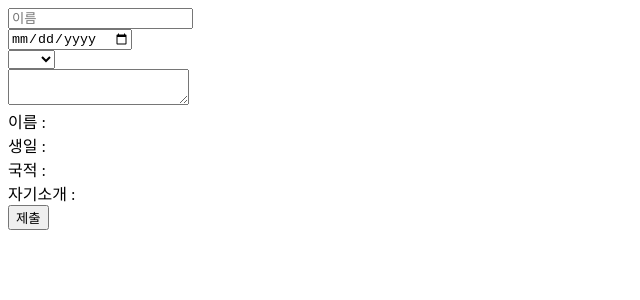
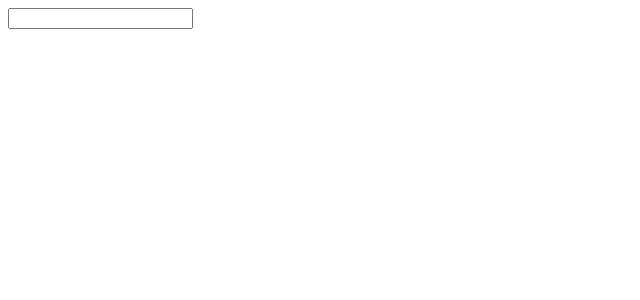
Before and after one commit to TaeHeeKim98/React_inflearn, a React (Vite) app in the folder section05/: page / in a window 1280 px wide. Shown: the top 300 px of the page, without its empty margins (0-640 px from the left). Built offline with nearby package versions, Linux system fonts and the light colour scheme.

Commit message:
no message

```diff
--- a/section05/src/App.jsx
+++ b/section05/src/App.jsx
@@ -1,10 +1,11 @@
 import "./App.css";
 import Register from "./components/Register";
+import HoolExam from "./components/HookExam";
 
 function App() {
   return (
     <>
-      <Register />
+      <HoolExam />
     </>
   );
 }
--- /dev/null
+++ b/section05/src/components/HookExam.jsx
@@ -0,0 +1,17 @@
+import useInput from "../hooks/useInput";
+// 3가지 hook 관련된 팁
+// 1. 함수 컴포넌트, 커스텀 훅 내부에서만 호출 가능
+// 2. 조건부로 호출될 수는 없다.
+// 3. 나만의 훅(Custom Hook) 직접 만들 수 있다.
+
+const HoolExam = () => {
+    const [input, onChage] = useInput();
+
+    return(
+        <div>
+            <input value={input} onChange={onChage} />
+        </div>
+    )
+}
+
+export default HoolExam
--- /dev/null
+++ b/section05/src/hooks/useInput.jsx
@@ -0,0 +1,14 @@
+import { useState } from "react";
+
+const useInput=()=>{
+    const [input, setInput] = useState("");
+
+    const onChage = (e) =>{
+        setInput(e.target.value)
+        console.log(e.target.value)
+    }
+
+    return [input, onChage]
+}
+
+export default useInput
```
